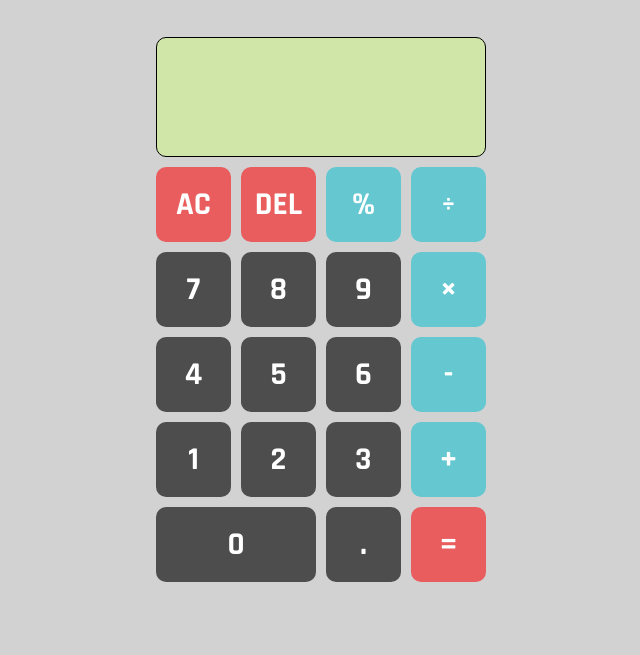
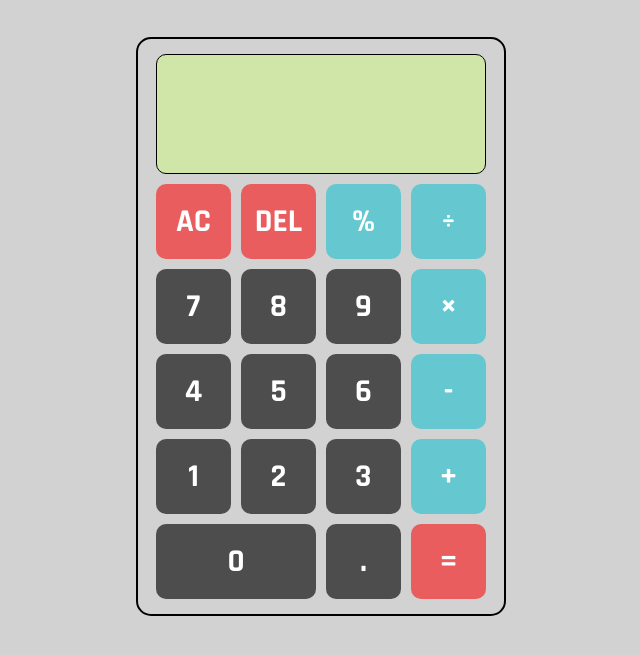
Before and after one commit to cotrones/calculator, a plain HTML site: page index.html in a window 1280 px wide. Shown: the part 105-760 px from the top of the page, without its empty margins (319-959 px from the left). Drawn offline with Linux system fonts and the light colour scheme.

Commit message:
add default to switch statement on keydown and add border to calculater

```diff
--- a/css/styles.css
+++ b/css/styles.css
@@ -13,6 +13,14 @@ h1 {
 	margin: 40px auto 40px auto;
 	text-align: center;
 	font-size: 3rem;
+}
+
+#calculator {
+	margin: auto;
+	width: 370px;
+	padding: 15px;
+	border: 2px solid #000;
+	border-radius: 15px;
 }
 
 #calc-grid {
--- a/js/scripts.js
+++ b/js/scripts.js
@@ -207,7 +207,8 @@ window.addEventListener('keydown', (e) => {
 		case 67:
 			calculator.clear();
 			break;
-
+		default:
+			return;
 	}
 	calculator.updateDisplay();
 })
```
